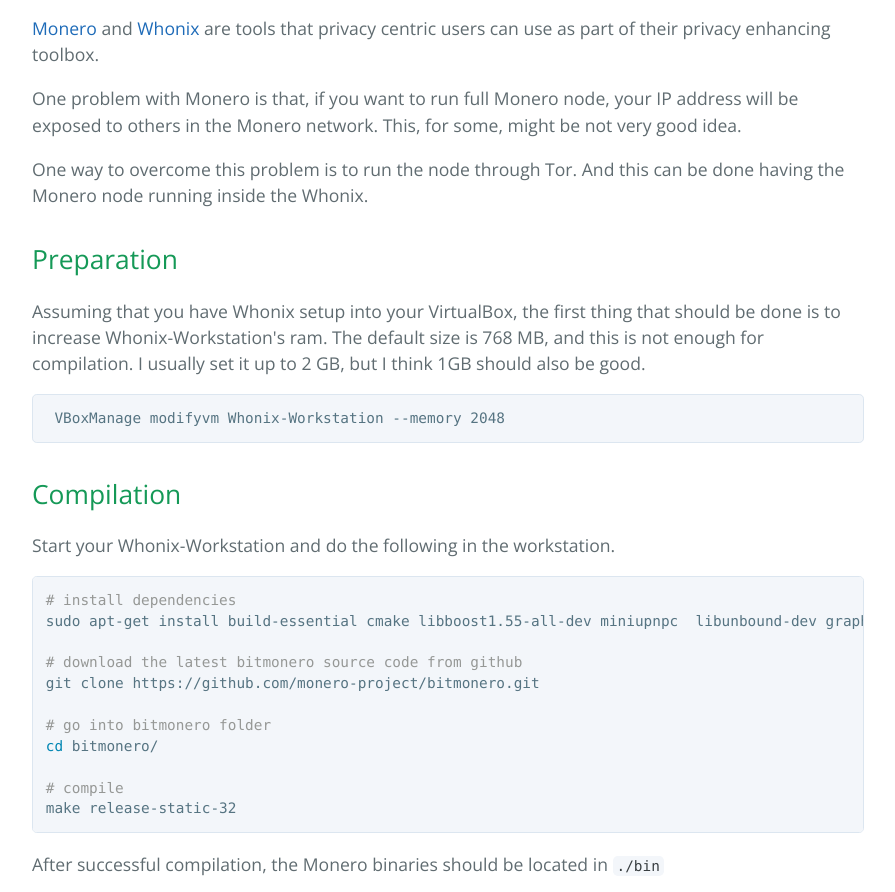
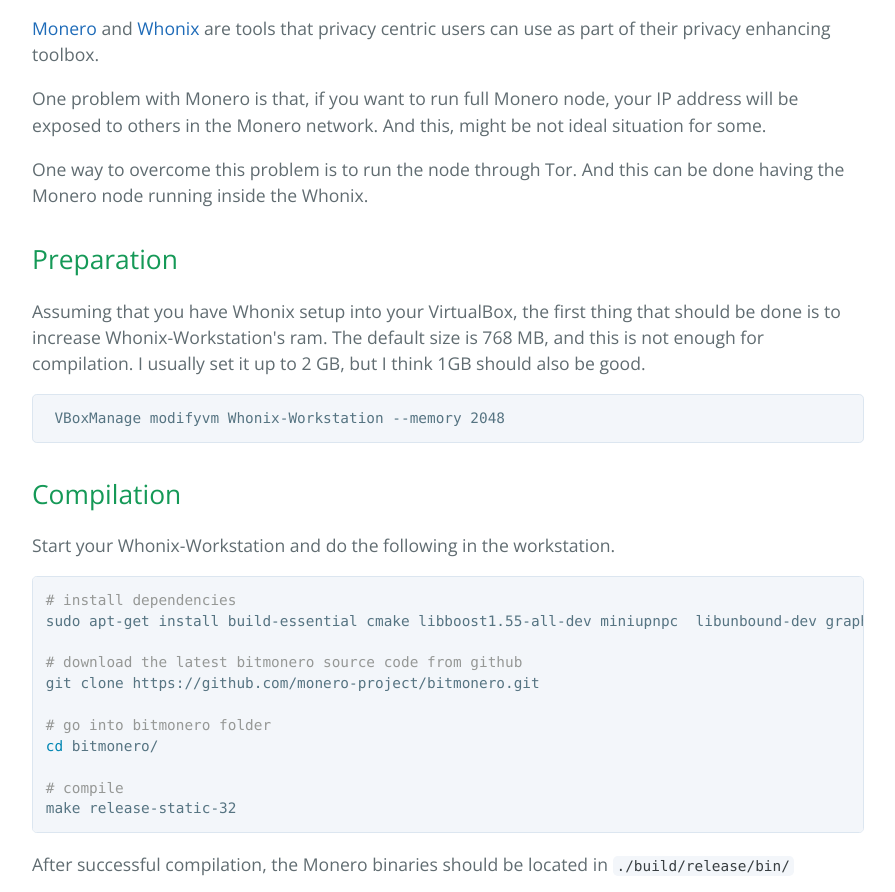
Before and after one commit to moneroexamples/compile-monero-whonix, a plain HTML site: page index.html in a window 1280 px wide. Shown: the part 523-1415 px from the top of the page, without its empty margins (192-1087 px from the left). Drawn offline with nearby package versions, Linux system fonts and the light colour scheme.

```diff
--- a/index.html
+++ b/index.html
@@ -26,8 +26,8 @@
 that privacy centric users can use as part of their privacy enhancing toolbox.</p>
 
 <p>One problem with Monero is that, if you want to run full Monero node, your
-IP address will be exposed to others in the Monero network. This, for some,
-might be not very good idea.</p>
+IP address will be exposed to others in the Monero network. And this, might be not
+ideal situation for some.</p>
 
 <p>One way to overcome this problem is to run the node through Tor. And this can be done having the Monero node running inside the Whonix.</p>
 
@@ -57,7 +57,7 @@ git clone https://github.com/monero-project/bitmonero.git
 <span class="pl-c"># compile</span>
 make release-static-32</pre></div>
 
-<p>After successful compilation, the Monero binaries should be located in <code>./bin</code></p>
+<p>After successful compilation, the Monero binaries should be located in <code>./build/release/bin/</code></p>
 
 <p>I usually move the binaries into <code>/opt/bitmonero/</code> folder, so this can be done
 as follows:</p>
```
Also changed, not shown: params.json (+1 -1 lines).
